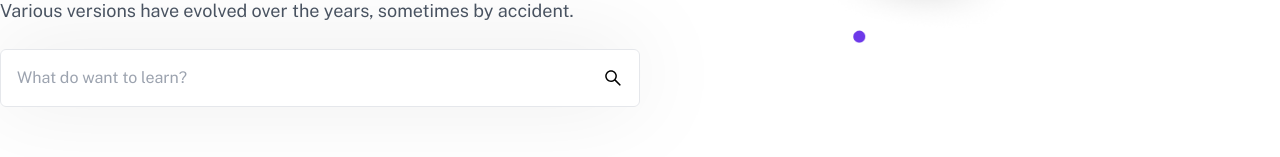
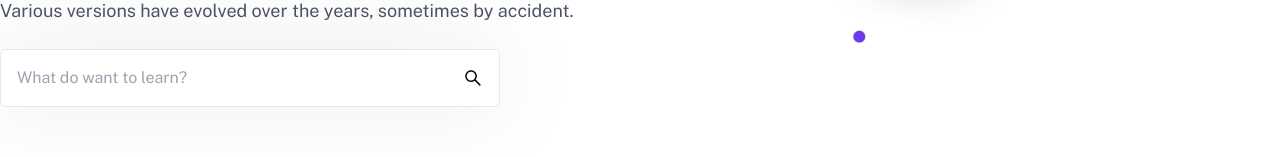
Before and after one commit to TECHCROWDMY/practice-landing-page, a React (Vite) app: page / in a window 1280 px wide. Shown: the part 571-728 px from the top of the page. Built offline with nearby package versions, Linux system fonts and the light colour scheme.

Commit message:
Second commit

```diff
--- a/src/components/Hero.jsx
+++ b/src/components/Hero.jsx
@@ -15,7 +15,7 @@ const Hero = () => {
                 </h1>
                 <p className='py-2 text-lg text-gray-600'>Various versions have evolved over the years, sometimes by accident.</p>
 
-                <form className='bg-white border max-w-[700px] p-4 input-box-shadow rounded-md flex justify-between'>
+                <form className='bg-white border max-w-[500px] p-4 input-box-shadow rounded-md flex justify-between'>
                     <input
                         className='bg-white'
                         type="text"
```
